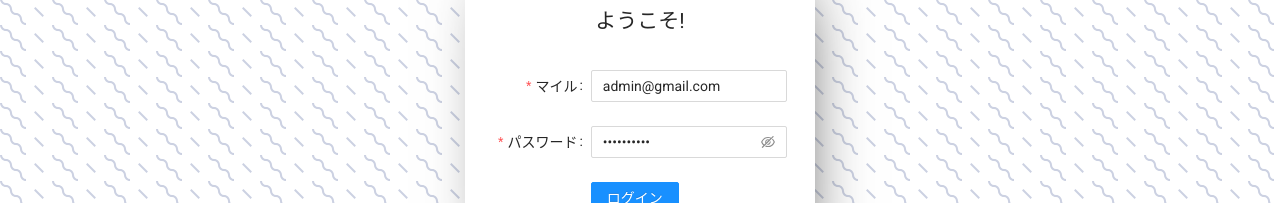
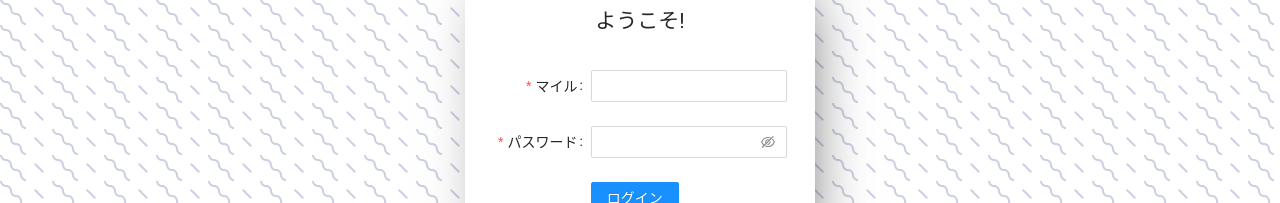
Before and after one commit to sickdyd/booking-manager-frontend, a React (Create React App) app: page /login in a window 1280 px wide. Shown: the part 287-490 px from the top of the page. Built offline with nearby package versions, Linux system fonts and the light colour scheme.

Commit message:
Removed default login

```diff
--- a/src/pages/Login.js
+++ b/src/pages/Login.js
@@ -33,7 +33,7 @@ export default () => {
         <Form
           {...layout}
           name="basic"
-          initialValues={{ remember: true, email: "admin@gmail.com", password: "testing123" }}
+          initialValues={{ remember: true }}
           onFinish={onFinish}
         >
           <Form.Item
```
